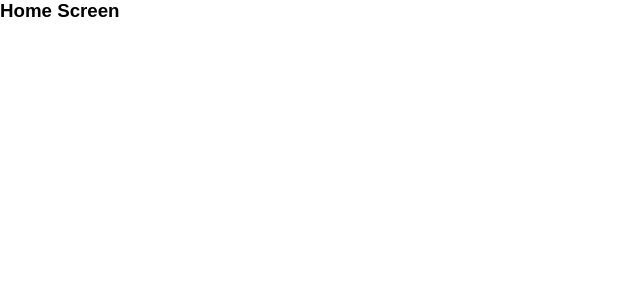
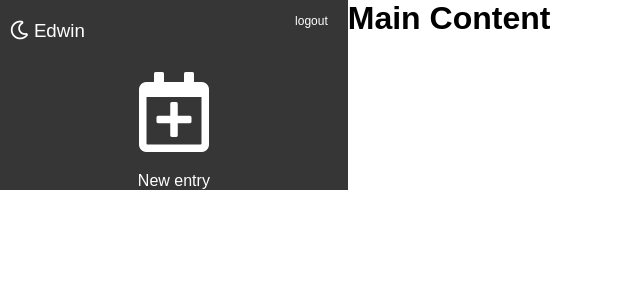
Before and after one commit to Berrones-Edwin/journal-app-react, a React (Create React App) app: page / in a window 1280 px wide. Shown: the top 300 px of the page, without its empty margins (0-640 px from the left). Built offline with nearby package versions, Linux system fonts and the light colour scheme.

Commit message:
design register && sidebar

```diff
--- a/public/index.html
+++ b/public/index.html
@@ -24,6 +24,12 @@
       work correctly both with client-side routing and a non-root public URL.
       Learn how to configure a non-root public URL by running `npm run build`.
     -->
+    <link rel="stylesheet" href="https://cdnjs.cloudflare.com/ajax/libs/font-awesome/5.13.0/css/all.min.css">
+
+    <link
+      rel="stylesheet"
+      href="https://cdnjs.cloudflare.com/ajax/libs/animate.css/4.0.0/animate.min.css"
+    />
     <title>React App</title>
   </head>
   <body>
--- a/src/components/Home/Home.tsx
+++ b/src/components/Home/Home.tsx
@@ -1,10 +1,14 @@
 import React from "react";
+import Sidebar from "./Sidebar";
 
 const Home = () => {
     return (
-        <>
-            <h3>Home Screen</h3>
-        </>
+        <div className="home__main-content">
+            <Sidebar />
+            <main>
+                <h1>Main Content</h1>
+            </main>
+        </div>
     );
 };
 
--- /dev/null
+++ b/src/components/Home/Sidebar.tsx
@@ -0,0 +1,23 @@
+import React from "react";
+
+const Sidebar = () => {
+    return (
+        <aside className="home__sidebar">
+            <div className="home__siderbar-navbar">
+                <h3 className="mt-5">
+                    <i className="far fa-moon"></i>
+                    <span> Edwin</span>
+                </h3>
+            <button className="btn">logout</button>
+            </div>
+            <div className="home__new-entry">
+                <i className="far fa-calendar-plus fa-5x"></i>
+                <p className="mt-5">
+                    New entry
+                </p>
+            </div>
+        </aside>
+    );
+};
+
+export default Sidebar;
--- a/src/components/auth/LoginScreen.tsx
+++ b/src/components/auth/LoginScreen.tsx
@@ -39,7 +39,7 @@ const LoginScreen = () => {
                         </p>
                     </div>
                 </div>
-                <Link to="/auth/register">Create new account</Link>
+                <Link className="link" to="/auth/register">Create new account</Link>
             </form>
         </>
     );
--- a/src/components/auth/RegisterScreen.tsx
+++ b/src/components/auth/RegisterScreen.tsx
@@ -1,11 +1,50 @@
-import React from 'react'
+import React from "react";
+import { Link } from "react-router-dom";
 
 const RegisterScreen = () => {
     return (
         <>
-              <h3>Register Screen</h3>
+            <h3 className="auth__title">Register</h3>
+            <form>
+                <input
+                    type="text"
+                    placeholder="Name"
+                    name="name"
+                    autoComplete="off"
+                    className="auth__input"
+                />
+                <input
+                    type="text"
+                    placeholder="Username"
+                    name="email"
+                    autoComplete="off"
+                    className="auth__input"
+                />
+                <input
+                    type="password"
+                    placeholder="Password"
+                    name="password"
+                    autoComplete="off"
+                    className="auth__input"
+                />
+                <input
+                    type="password"
+                    placeholder="Confirm"
+                    name="password2"
+                    autoComplete="off"
+                    className="auth__input"
+                />
+                <button className="btn btn-primary btn-block mb-5" type="submit">
+                    Register
+                </button>
+
+
+                <Link className="link" to="/auth/login">
+                    Already registered?
+                </Link>
+            </form>
         </>
-    )
-}
+    );
+};
 
-export default RegisterScreen
+export default RegisterScreen;
--- /dev/null
+++ b/src/styles/components/_home.scss
@@ -0,0 +1,39 @@
+.home__main-content {
+    display: flex;
+}
+
+.home__sidebar {
+    background-color: $dark-grey;
+    color: #fff;
+    display: flex;
+    flex-direction: column;
+    height: 100%;
+    padding-left: 10px;
+    padding-right: 10px;
+    width: 450px;
+}
+
+
+.home__siderbar-navbar{
+    display: flex;
+    justify-content: space-between;
+
+    h3{
+        font-weight: lighter;
+    }
+}
+
+.home__new-entry{
+    align-items: center;
+    cursor: pointer;
+    display: flex;
+    justify-content: center;
+    margin-top: 30px;
+    width: 100%;
+    flex-direction: column;
+    transition: color .3s ease;
+
+    &:hover{
+        color:darken($color: #FFF, $amount: 20);
+    }
+}
--- /dev/null
+++ b/src/styles/components/_links.scss
@@ -0,0 +1,8 @@
+.link{
+    text-decoration: none;
+    color:$dark-grey;
+
+    &:hover{
+        text-decoration: underline;
+    }
+}
--- a/src/styles/style.scss
+++ b/src/styles/style.scss
@@ -3,5 +3,8 @@
 @import "./base/base";
 
 // Components
+@import "./components/buttons";
+@import "./components/links";
+
 @import "./components/auth";
-@import "./components/buttons";
+@import "./components/home";
```
